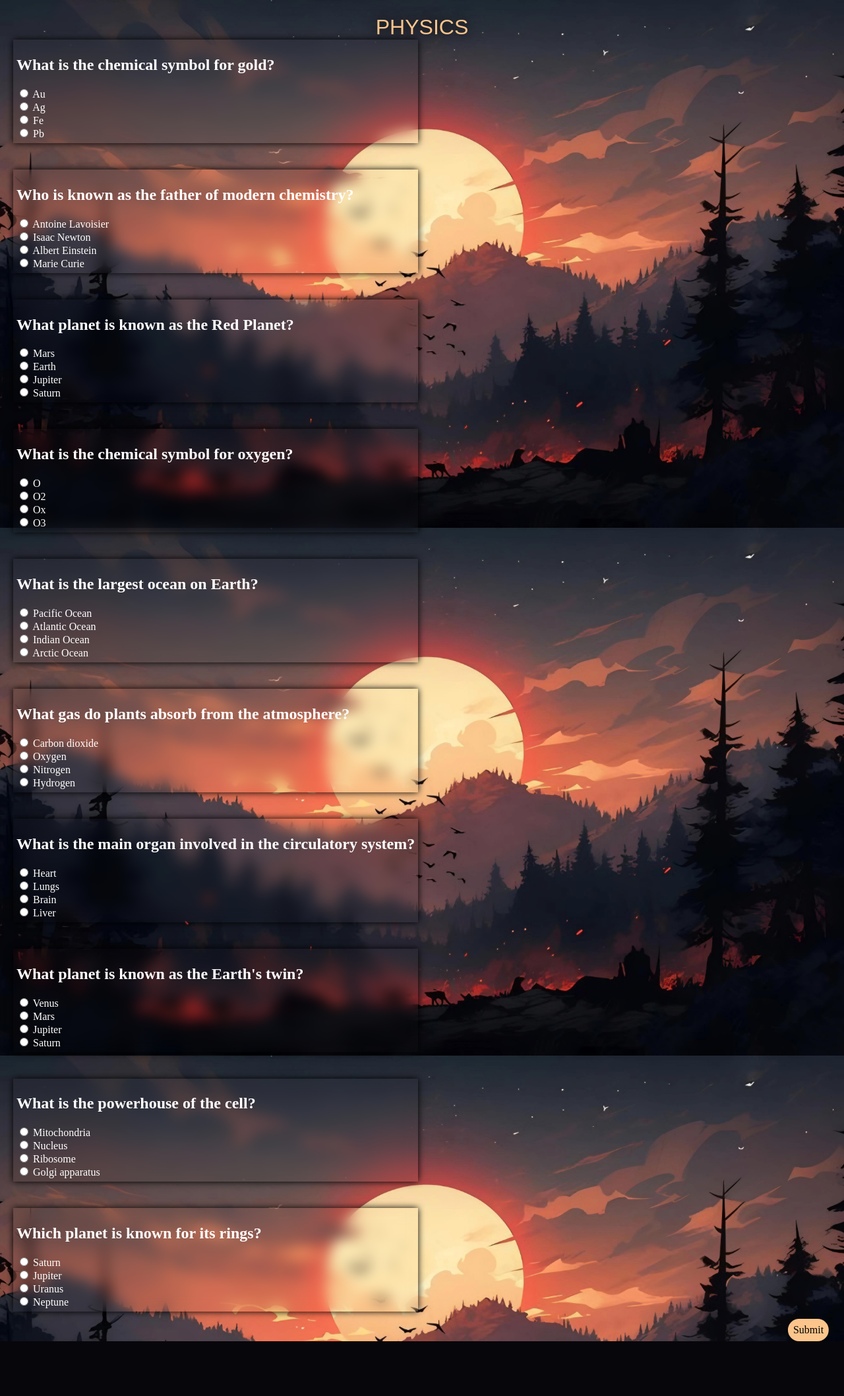
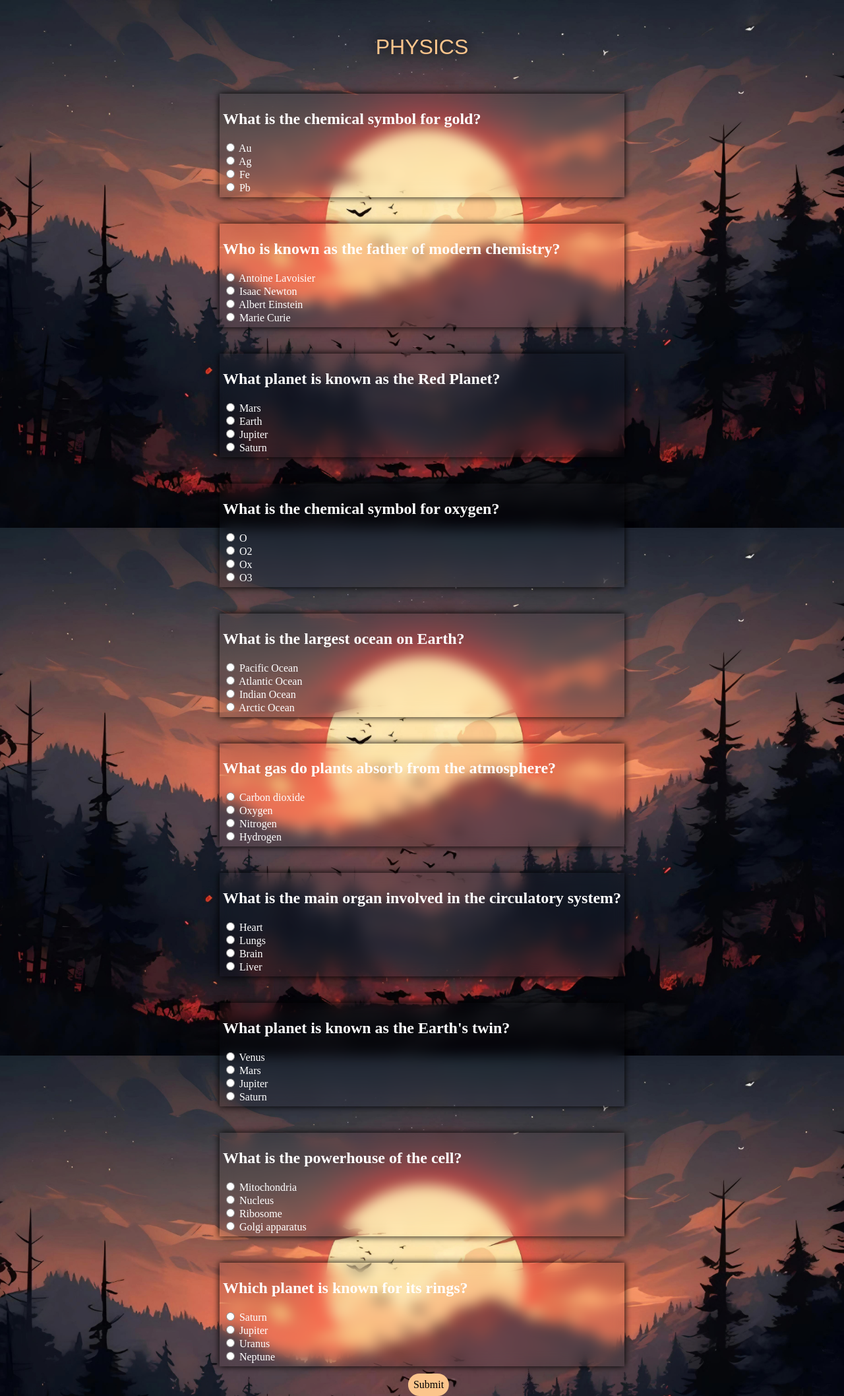
Before and after one commit to Adhayan12/QuizWhiz, a Django app: page /Phy in a window 1280 px wide. Shown: the whole page at 66% size. Before the commit the page ends 2033 px from the top, so only its background shows below. Run offline with Django 5.2, Linux system fonts and the light colour scheme; some web fonts are replaced.

Commit message:
added a new feature

```diff
--- a/quiz/templates/subjects.html
+++ b/quiz/templates/subjects.html
@@ -11,6 +11,7 @@ body{
     margin: 10px;
         padding: 10px;
       display: flex;
+      justify-content: center;
         height: 100vh;
         background-image: url(/static/login.jpg);
      background-size: cover ;
@@ -30,17 +31,11 @@ body{
       font-weight: 350;
       font-style: normal;
     text-shadow: 0 0 20px black;
-    position: absolute;
 
-            left: 50%;
-            transform: translate(-50%, -50%);
 
     }
     .mess h1{
-            position: absolute;
-            top: 50%;
-            left: 50%;
-            transform: translate(-50%, -50%);
+
             margin: 5px;
             color: aliceblue;
             backdrop-filter: blur(5px);
@@ -81,7 +76,7 @@ body{
 
     margin: 10px;
     position: absolute;
-            left: 95%;
+            left: 50%;
             transform: translate(-50%, -50%);
     }
     a:hover{
```
